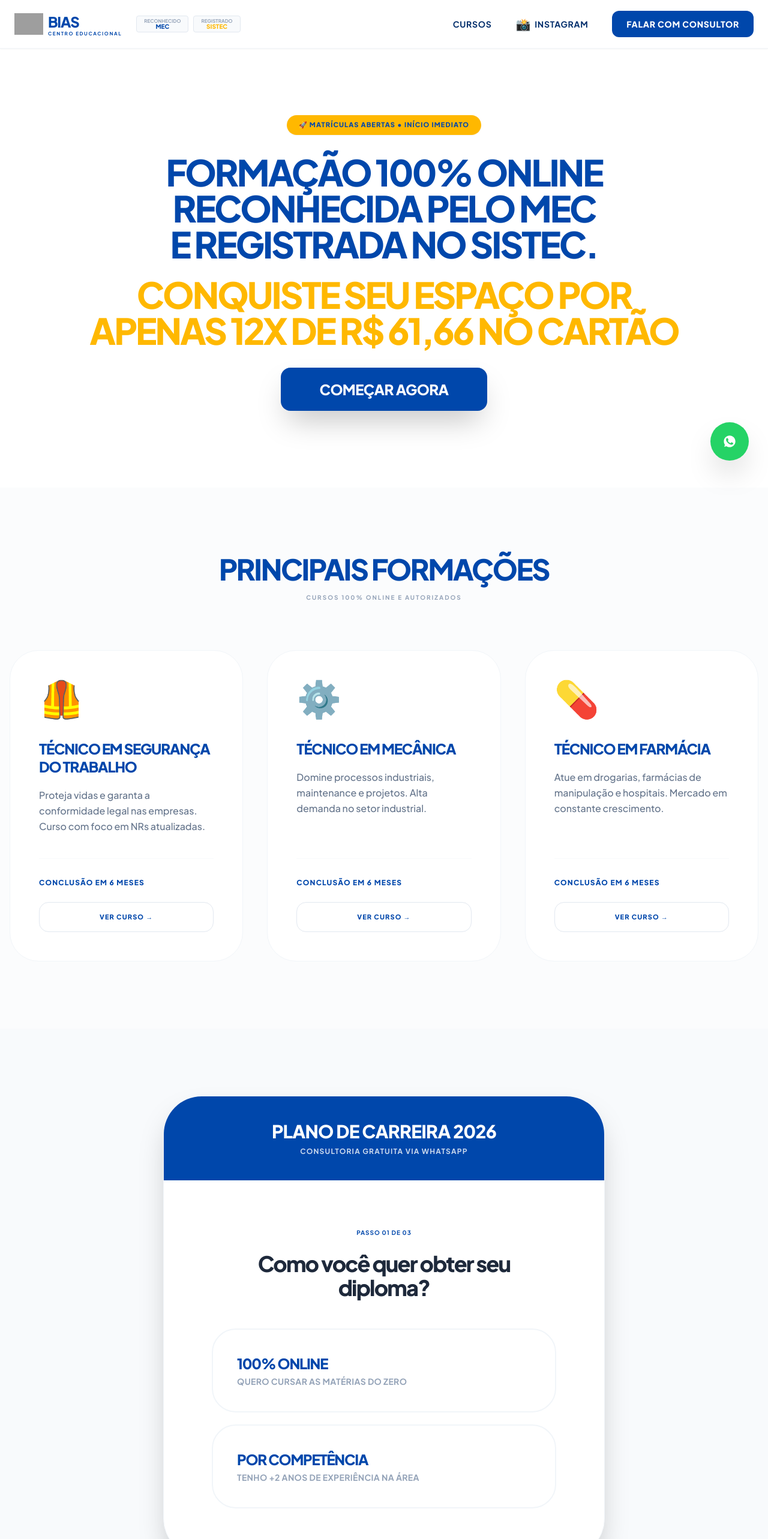
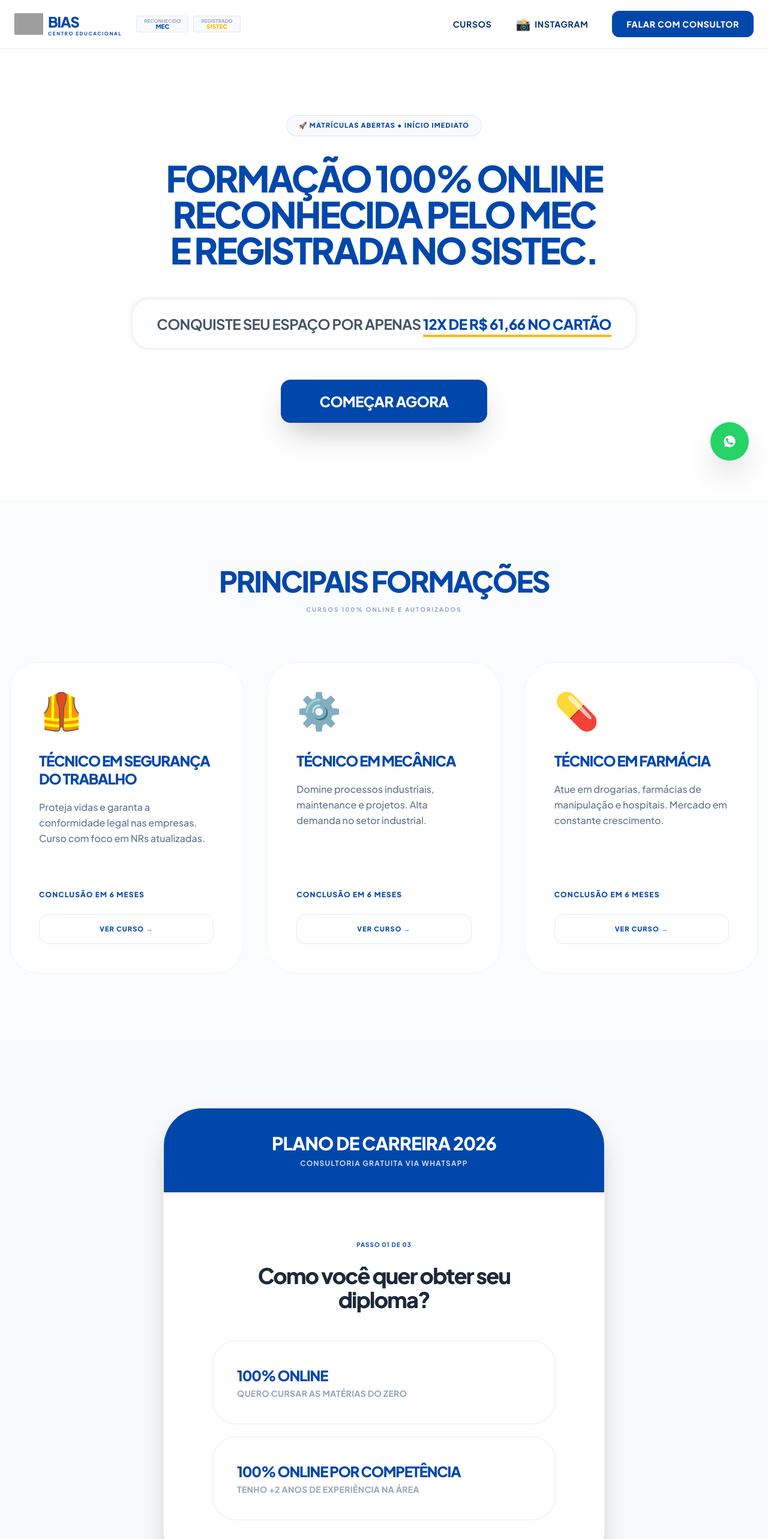
Before and after one commit to performancedigital/bias-centro-educacional, a React (Vite) app: page / in a window 1280 px wide. Shown: the top 2566 px of the page at 60% size. Built offline with nearby package versions, Linux system fonts and the light colour scheme; grey boxes are pictures that could not be loaded.

Commit message:
feat: Refine lead qualification and UI elements
Updates the "objetivo" lead qualification option to be more specific and clarifies the default text color for the application body.

```diff
--- a/App.tsx
+++ b/App.tsx
@@ -15,7 +15,7 @@ const App: React.FC = () => {
   const LOGO_URL = "https://raw.githubusercontent.com/performancedigital/bias-centro-educacional/5bab85aaa608e7540bdbdc545f2503dffe5e63ea/logo-bias.png";
 
   return (
-    <div className="min-h-screen bg-white selection:bg-bias-yellow selection:text-bias-blue overflow-x-hidden font-sans">
+    <div className="min-h-screen bg-white selection:bg-bias-yellow selection:text-bias-blue overflow-x-hidden font-sans text-slate-900">
       {/* Navbar */}
       <nav className="fixed top-0 w-full z-50 bg-white border-b border-slate-100 shadow-sm">
         <div className="max-w-7xl mx-auto px-4 md:px-6 h-20 flex items-center justify-between">
@@ -55,16 +55,27 @@ const App: React.FC = () => {
       {/* Hero Section */}
       <header className="pt-32 pb-20 md:pt-48 md:pb-32 px-4 bg-white">
         <div className="max-w-5xl mx-auto text-center">
-          <div className="inline-flex items-center bg-bias-yellow text-bias-blue px-5 py-2 rounded-full text-[11px] font-black mb-8 uppercase tracking-widest shadow-sm">
+          <div className="inline-flex items-center bg-slate-50 text-bias-blue border border-slate-200 px-5 py-2 rounded-full text-[11px] font-black mb-10 uppercase tracking-widest shadow-sm">
             🚀 MATRÍCULAS ABERTAS • INÍCIO IMEDIATO
           </div>
-          <h1 className="text-4xl md:text-6xl font-black text-bias-blue leading-[1.1] mb-8 tracking-tighter uppercase">
-            Formação 100% Online reconhecida pelo MEC<br />e registrada no SISTEC.<br />
-            <span className="text-4xl md:text-6xl block mt-6 text-bias-yellow">Conquiste seu espaço por apenas {PRICE_INSTALLMENT}</span>
+
+          <h1 className="text-4xl md:text-6xl font-black text-bias-blue leading-[1.1] mb-12 tracking-tighter uppercase">
+            Formação 100% Online reconhecida pelo MEC<br />e registrada no SISTEC.
           </h1>
-          <button onClick={() => handleWhatsApp()} className="bg-bias-blue text-white px-16 py-5 rounded-2xl font-black text-xl md:text-2xl shadow-2xl hover:bg-bias-navy transition-all uppercase tracking-tight">
-            COMEÇAR AGORA
-          </button>
+
+          <div className="inline-block mb-12 p-1 bg-slate-50 rounded-[2rem] shadow-inner">
+            <div className="px-10 py-6 bg-white border border-slate-200/60 rounded-[1.8rem] shadow-sm">
+              <p className="text-lg md:text-2xl font-bold text-slate-600 uppercase tracking-tight">
+                Conquiste seu espaço por apenas <span className="text-bias-blue font-black underline decoration-bias-yellow decoration-4 underline-offset-8">{PRICE_INSTALLMENT}</span>
+              </p>
+            </div>
+          </div>
+
+          <div className="block">
+            <button onClick={() => handleWhatsApp()} className="bg-bias-blue text-white px-16 py-5 rounded-2xl font-black text-xl md:text-2xl shadow-2xl hover:bg-bias-navy hover:scale-105 active:scale-95 transition-all uppercase tracking-tight">
+              COMEÇAR AGORA
+            </button>
+          </div>
         </div>
       </header>
 
--- a/components/LeadFilter.tsx
+++ b/components/LeadFilter.tsx
@@ -31,8 +31,8 @@ const LeadFilter: React.FC = () => {
                 <p className="font-black text-bias-blue text-2xl uppercase tracking-tighter mb-1">100% ONLINE</p>
                 <p className="text-sm font-bold text-slate-400 uppercase tracking-wide">QUERO CURSAR AS MATÉRIAS DO ZERO</p>
               </button>
-              <button onClick={() => nextStep('objetivo', 'POR COMPETÊNCIA')} className="p-10 border-2 border-slate-100 rounded-[2.5rem] hover:border-bias-blue hover:bg-slate-50 transition-all text-left group">
-                <p className="font-black text-bias-blue text-2xl uppercase tracking-tighter mb-1">POR COMPETÊNCIA</p>
+              <button onClick={() => nextStep('objetivo', '100% ONLINE POR COMPETÊNCIA')} className="p-10 border-2 border-slate-100 rounded-[2.5rem] hover:border-bias-blue hover:bg-slate-50 transition-all text-left group">
+                <p className="font-black text-bias-blue text-2xl uppercase tracking-tighter mb-1">100% ONLINE POR COMPETÊNCIA</p>
                 <p className="text-sm font-bold text-slate-400 uppercase tracking-wide">TENHO +2 ANOS DE EXPERIÊNCIA NA ÁREA</p>
               </button>
             </div>
```
